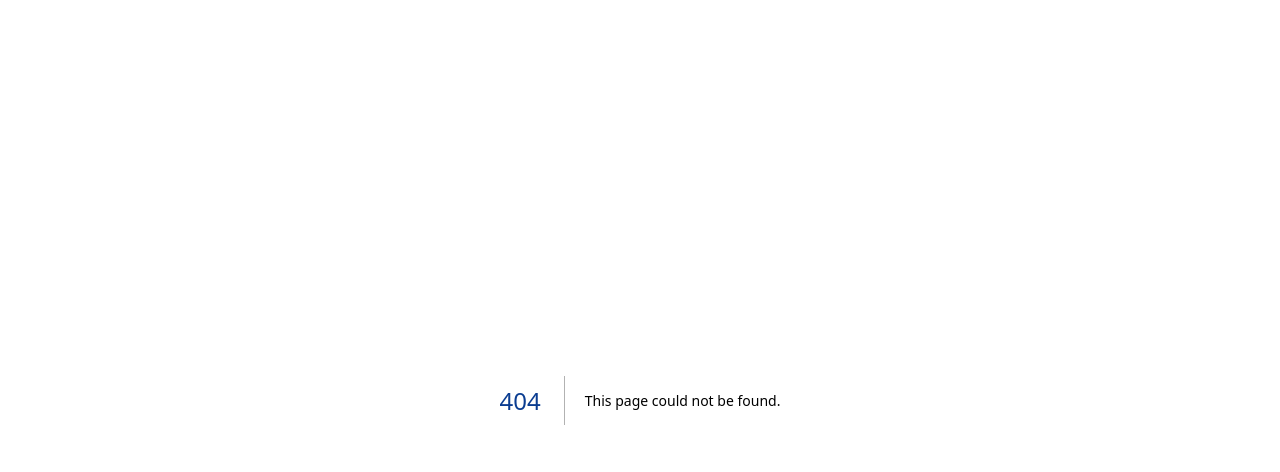
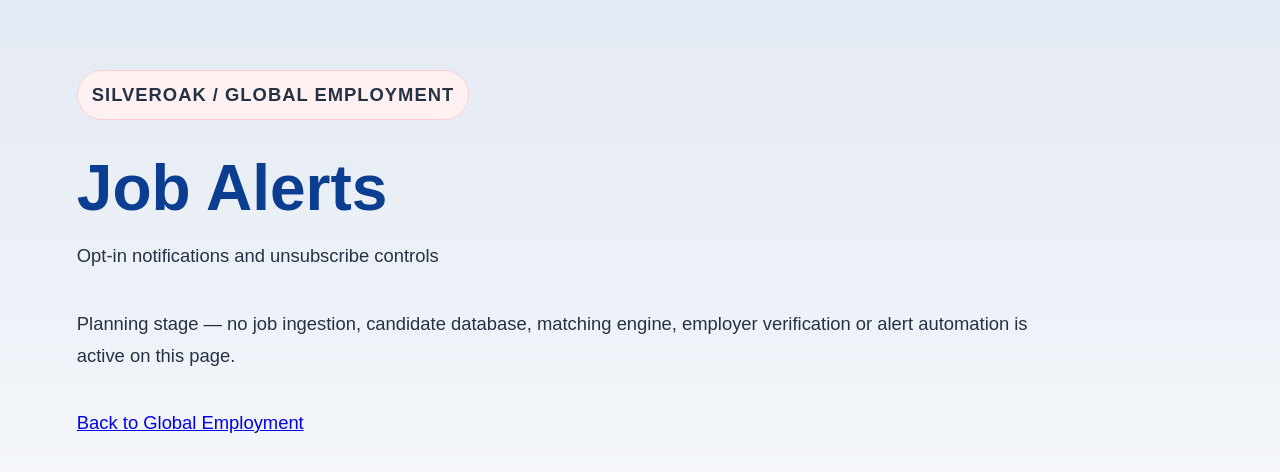
Before and after one commit to patrickprincivil/alliance_nasyonal_devlopman, a Next.js app: page /global-employment/alerts in a window 1280 px wide. Before the commit this address had no page. Shown: the top 472 px of the page. Built offline with nearby package versions, Linux system fonts and the light colour scheme.

Commit message:
feat: unified employment MVP app/global-employment/[section]/page.tsx

```diff
--- /dev/null
+++ b/app/global-employment/[section]/page.tsx
@@ -0,0 +1,15 @@
+import Link from "next/link";
+import { notFound } from "next/navigation";
+import { RECRUITMENT_MODULES } from "@/lib/silveroak/recruitment";
+export function generateStaticParams() { return RECRUITMENT_MODULES.map(m => ({ section: m.slug })); }
+export default async function RecruitmentSectionPage({ params }: { params: Promise<{ section: string }> }) {
+  const { section } = await params;
+  const feature = RECRUITMENT_MODULES.find(m => m.slug === section);
+  if (!feature) notFound();
+  return <main className="page">
+    <p className="eyebrow">Silveroak / Global Employment</p>
+    <h1>{feature.title}</h1><p>{feature.description}</p>
+    <p>Planning stage — no job ingestion, candidate database, matching engine, employer verification or alert automation is active on this page.</p>
+    <p><Link href="/global-employment">Back to Global Employment</Link></p>
+  </main>;
+}
```
